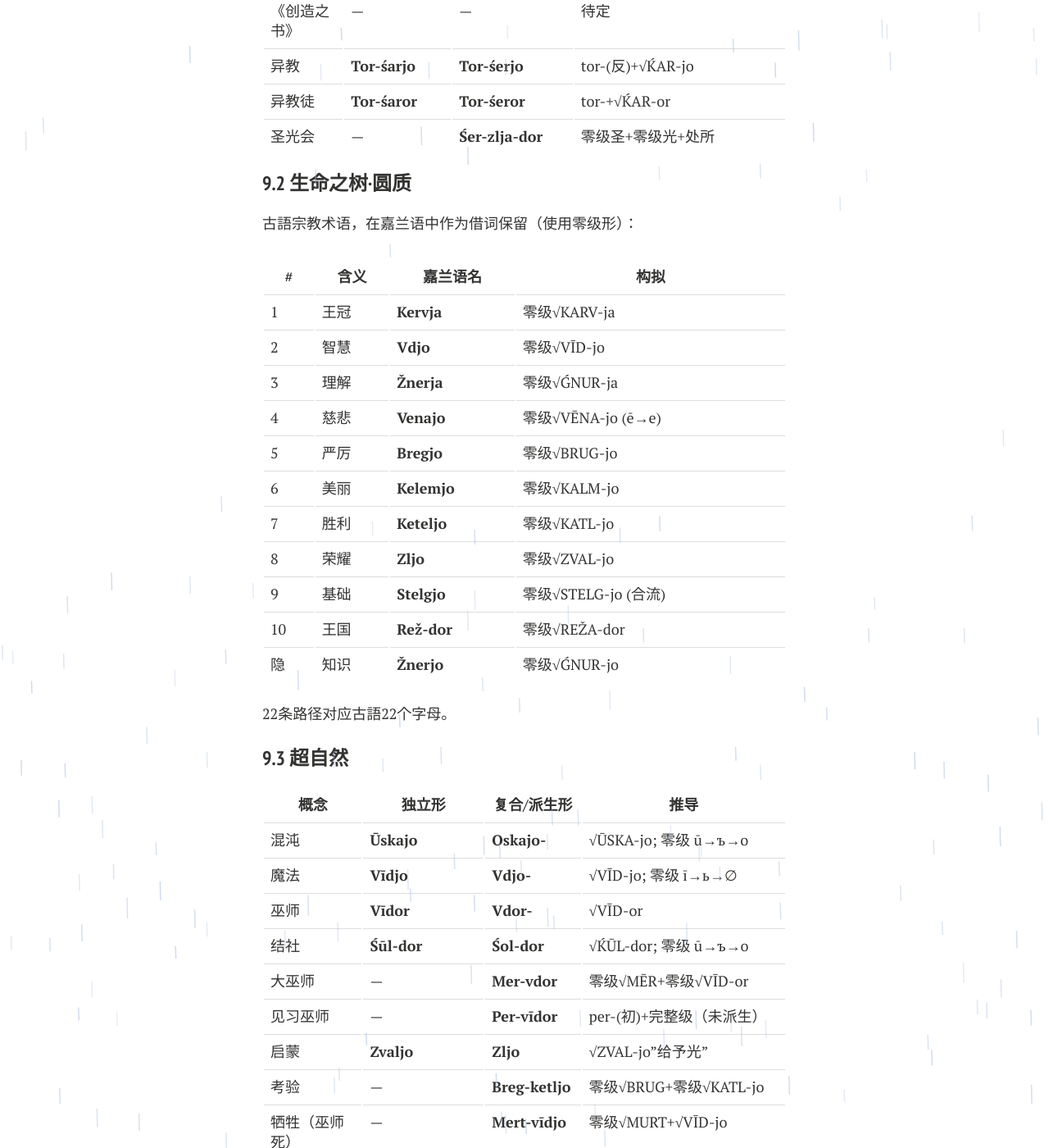
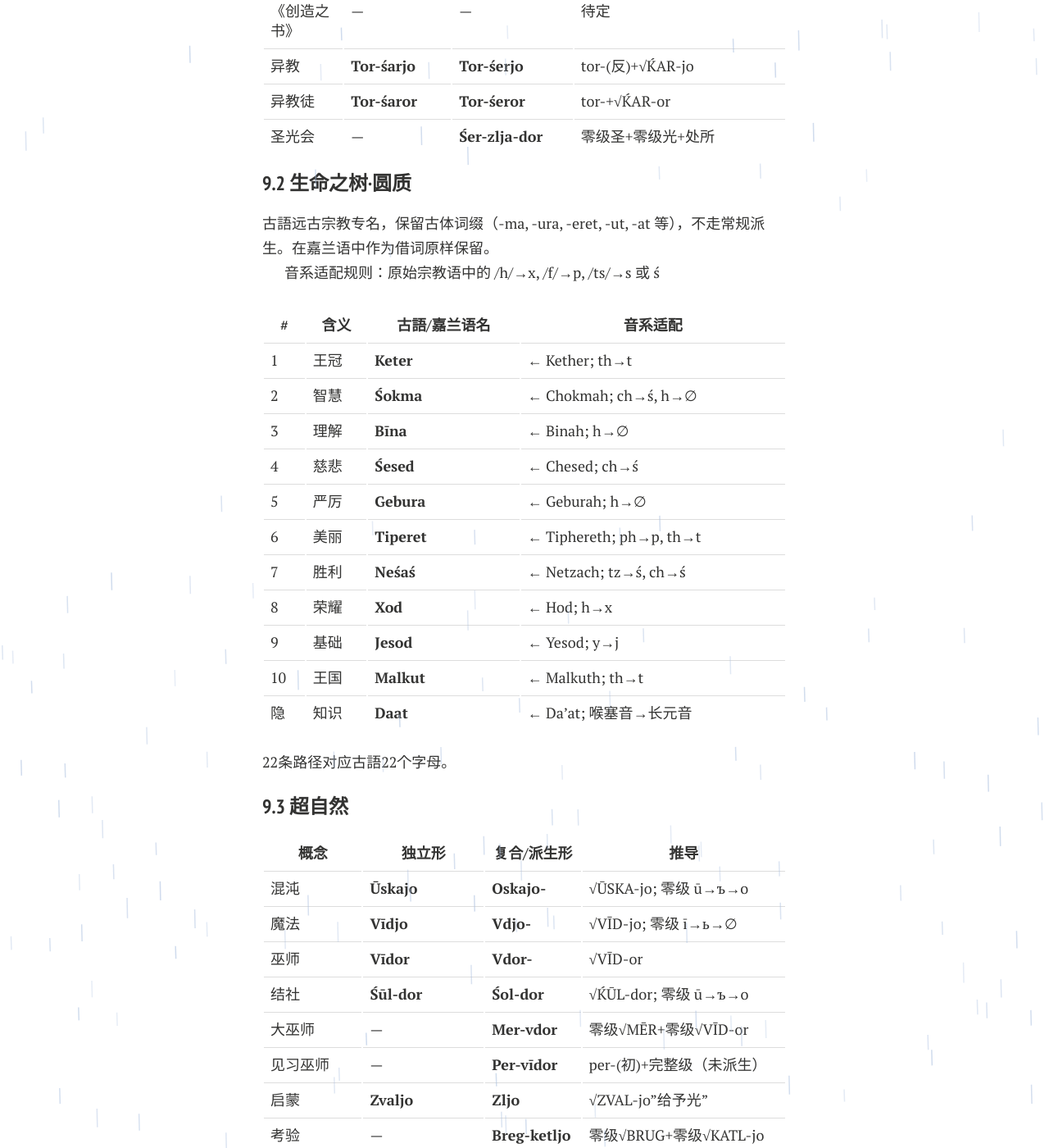
Before and after one commit to Kinnuch/kinnuch.github.io, a Jekyll site: the page built from laim/dyalan.md, in a window 1280 px wide and 1400 px high, scrolled down 8309 px. Shown: the whole window at 82% size. Built offline with Jekyll 4.4.1, drawn with Linux system fonts in a browser that asks for light colours; nearby versions of some CDN libraries; comment, search, counter and statistics services are not loaded; a style sheet for code colours, icons or effects is not loaded.

Commit message:
Update dyalan.md

```diff
--- a/laim/dyalan.md
+++ b/laim/dyalan.md
@@ -268,21 +268,23 @@ title: Dyalan | 嘉兰语
 
 ### 9.2 生命之树·圆质
 
-古語宗教术语，在嘉兰语中作为借词保留（使用零级形）：
+古語远古宗教专名，保留古体词缀（-ma, -ura, -eret, -ut, -at 等），不走常规派生。在嘉兰语中作为借词原样保留。
 
-| # | 含义 | 嘉兰语名 | 构拟 |
+音系适配规则：原始宗教语中的 /h/→x, /f/→p, /ts/→s 或 ś
+
+| # | 含义 | 古語/嘉兰语名 | 音系适配 |
 |---|---|---|---|
-| 1 | 王冠 | **Kervja** | 零级√KARV-ja |
-| 2 | 智慧 | **Vdjo** | 零级√VĪD-jo |
-| 3 | 理解 | **Žnerja** | 零级√ǴNUR-ja |
-| 4 | 慈悲 | **Venajo** | 零级√VĒNA-jo (ē→e) |
-| 5 | 严厉 | **Bregjo** | 零级√BRUG-jo |
-| 6 | 美丽 | **Kelemjo** | 零级√KALM-jo |
-| 7 | 胜利 | **Keteljo** | 零级√KATL-jo |
-| 8 | 荣耀 | **Zljo** | 零级√ZVAL-jo |
-| 9 | 基础 | **Stelgjo** | 零级√STELG-jo (合流) |
-| 10 | 王国 | **Rež-dor** | 零级√REŽA-dor |
-| 隐 | 知识 | **Žnerjo** | 零级√ǴNUR-jo |
+| 1 | 王冠 | **Keter** | ← Kether; th→t |
+| 2 | 智慧 | **Śokma** | ← Chokmah; ch→ś, h→∅ |
+| 3 | 理解 | **Bīna** | ← Binah; h→∅ |
+| 4 | 慈悲 | **Śesed** | ← Chesed; ch→ś |
+| 5 | 严厉 | **Gebura** | ← Geburah; h→∅ |
+| 6 | 美丽 | **Tiperet** | ← Tiphereth; ph→p, th→t |
+| 7 | 胜利 | **Neśaś** | ← Netzach; tz→ś, ch→ś |
+| 8 | 荣耀 | **Xod** | ← Hod; h→x |
+| 9 | 基础 | **Jesod** | ← Yesod; y→j |
+| 10 | 王国 | **Malkut** | ← Malkuth; th→t |
+| 隐 | 知识 | **Daat** | ← Da'at; 喉塞音→长元音 |
 
 22条路径对应古語22个字母。
 
```
